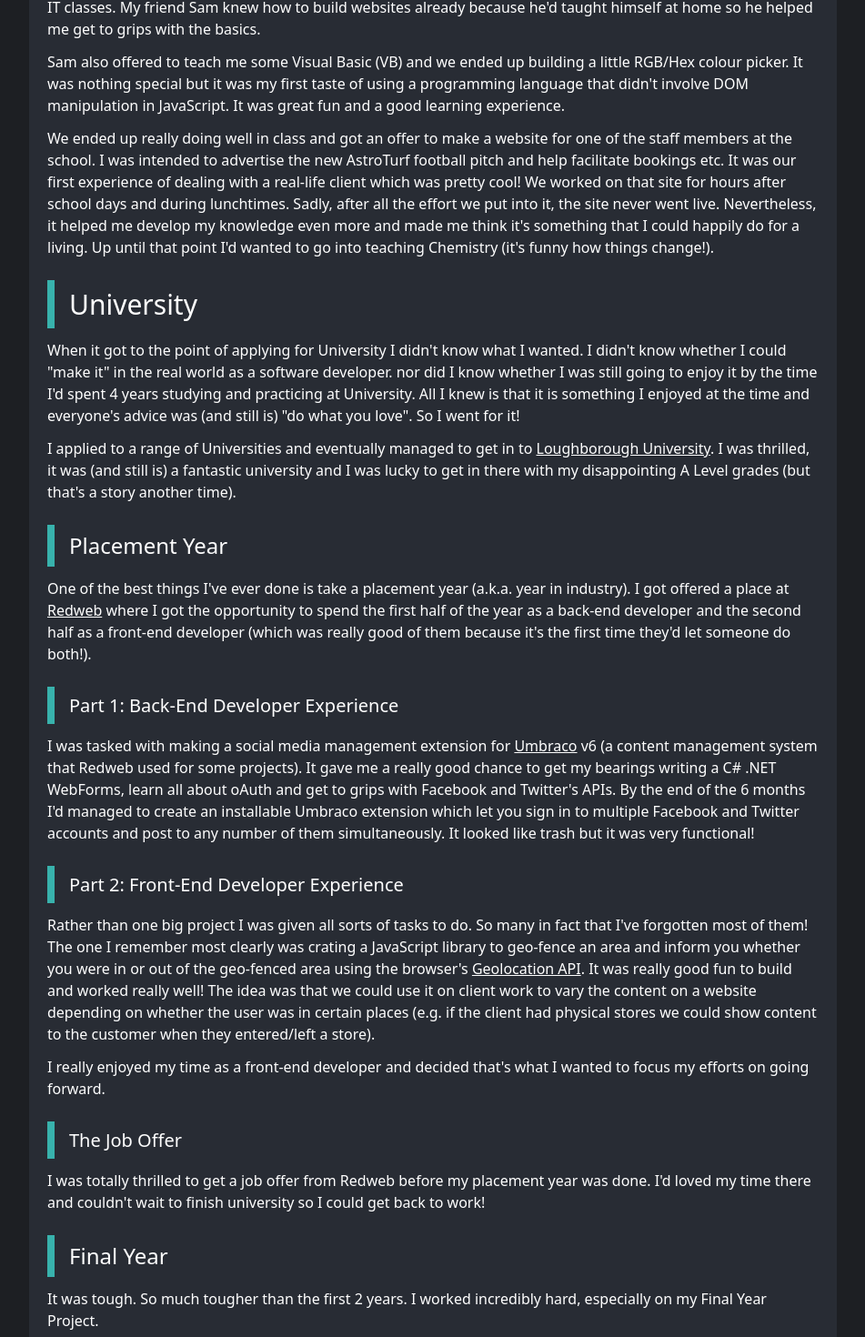
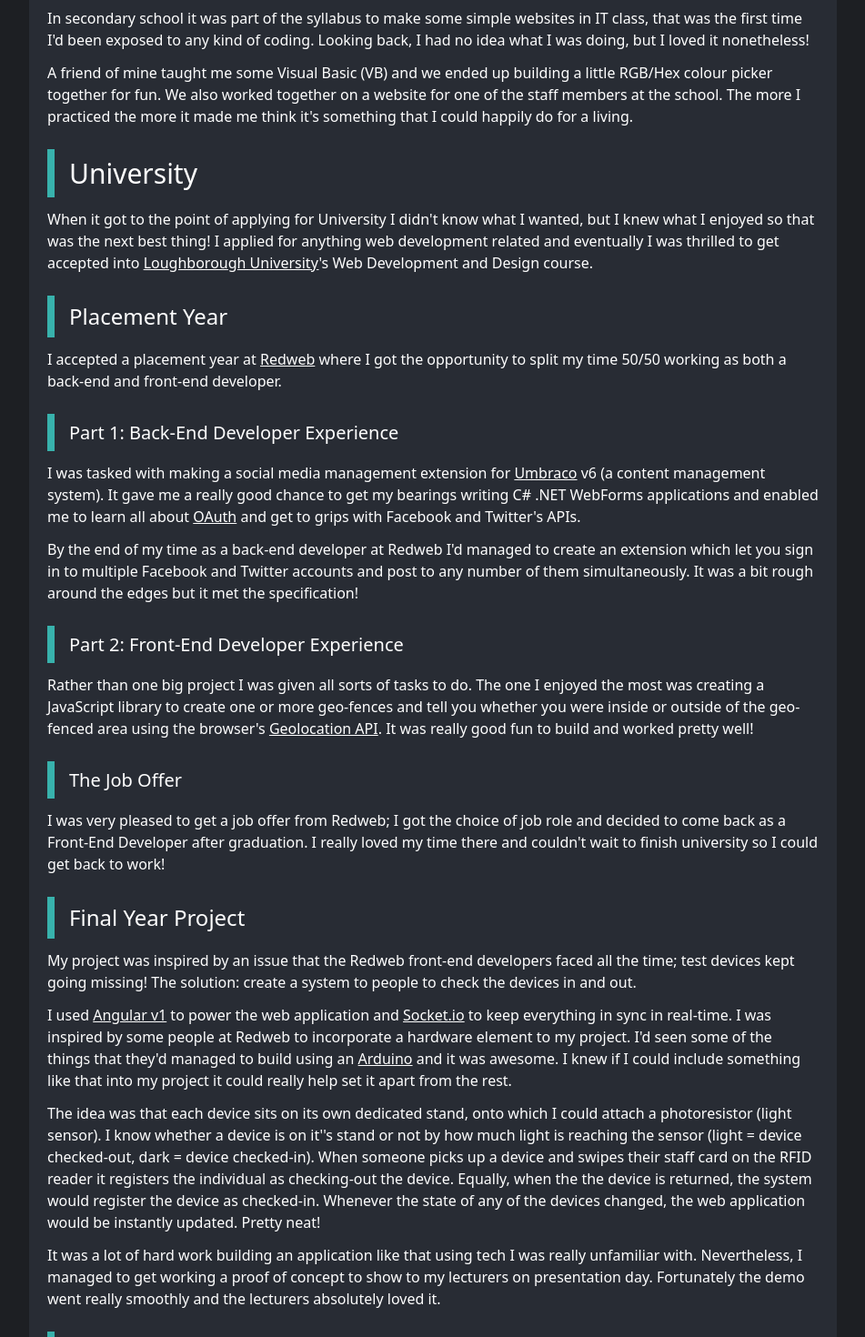
Before and after one commit to ryanmaffey/ryanmaffey.dev, a Next.js app: page /about in a window 1280 px wide. Shown: the part 316-1786 px from the top of the page at 91% size, without its empty margins (164-1115 px from the left). Built offline with nearby package versions, Linux system fonts and the light colour scheme.

Commit message:
shorter about page

```diff
--- a/pages/about/index.tsx
+++ b/pages/about/index.tsx
@@ -22,71 +22,42 @@ const PostsPage: React.StatelessComponent<IProps> = (props) => {
                 </div>
                 <div className="bg-gray-800 mb-5 p-5 rounded">
                     <h2>How Did I Get into Web Development?</h2>
+                    <p>Kind of by chance/accident!</p>
                     <p>
-                        Honestly, kind of by chance/accident! Back in the late
-                        2000's I was in secondary school making simple websites
-                        in IT classes. My friend Sam knew how to build websites
-                        already because he'd taught himself at home so he helped
-                        me get to grips with the basics.
+                        In secondary school it was part of the syllabus to make
+                        some simple websites in IT class, that was the first
+                        time I'd been exposed to any kind of coding. Looking
+                        back, I had no idea what I was doing, but I loved it
+                        nonetheless!
                     </p>
                     <p>
-                        Sam also offered to teach me some Visual Basic (VB) and
-                        we ended up building a little RGB/Hex colour picker. It
-                        was nothing special but it was my first taste of using a
-                        programming language that didn't involve DOM
-                        manipulation in JavaScript. It was great fun and a good
-                        learning experience.
-                    </p>
-                    <p>
-                        We ended up really doing well in class and got an offer
-                        to make a website for one of the staff members at the
-                        school. I was intended to advertise the new AstroTurf
-                        football pitch and help facilitate bookings etc. It was
-                        our first experience of dealing with a real-life client
-                        which was pretty cool! We worked on that site for hours
-                        after school days and during lunchtimes. Sadly, after
-                        all the effort we put into it, the site never went live.
-                        Nevertheless, it helped me develop my knowledge even
-                        more and made me think it's something that I could
-                        happily do for a living. Up until that point I'd wanted
-                        to go into teaching Chemistry (it's funny how things
-                        change!).
+                        A friend of mine taught me some Visual Basic (VB) and we
+                        ended up building a little RGB/Hex colour picker
+                        together for fun. We also worked together on a website
+                        for one of the staff members at the school. The more I
+                        practiced the more it made me think it's something that
+                        I could happily do for a living.
                     </p>
                     <h2>University</h2>
                     <p>
                         When it got to the point of applying for University I
-                        didn't know what I wanted. I didn't know whether I could
-                        "make it" in the real world as a software developer. nor
-                        did I know whether I was still going to enjoy it by the
-                        time I'd spent 4 years studying and practicing at
-                        University. All I knew is that it is something I enjoyed
-                        at the time and everyone's advice was (and still is) "do
-                        what you love". So I went for it!
-                    </p>
-                    <p>
-                        I applied to a range of Universities and eventually
-                        managed to get in to{" "}
+                        didn't know what I wanted, but I knew what I enjoyed so
+                        that was the next best thing! I applied for anything web
+                        development related and eventually I was thrilled to get
+                        accepted into{" "}
                         <Anchor href="https://www.lboro.ac.uk/" isExternalLink>
                             Loughborough University
                         </Anchor>
-                        . I was thrilled, it was (and still is) a fantastic
-                        university and I was lucky to get in there with my
-                        disappointing A Level grades (but that's a story another
-                        time).
+                        's Web Development and Design course.
                     </p>
                     <h3>Placement Year</h3>
                     <p>
-                        One of the best things I've ever done is take a
-                        placement year (a.k.a. year in industry). I got offered
-                        a place at{" "}
+                        I accepted a placement year at{" "}
                         <Anchor href="https://www.redweb.com/" isExternalLink>
                             Redweb
                         </Anchor>{" "}
-                        where I got the opportunity to spend the first half of
-                        the year as a back-end developer and the second half as
-                        a front-end developer (which was really good of them
-                        because it's the first time they'd let someone do
-                        both!).
+                        where I got the opportunity to split my time 50/50
+                        working as both a back-end and front-end developer.
                     </p>
                     <h4>Part 1: Back-End Developer Experience</h4>
                     <p>
@@ -95,133 +66,110 @@ const PostsPage: React.StatelessComponent<IProps> = (props) => {
                         <Anchor href="https://umbraco.com/" isExternalLink>
                             Umbraco
                         </Anchor>{" "}
-                        v6 (a content management system that Redweb used for
-                        some projects). It gave me a really good chance to get
-                        my bearings writing a C# .NET WebForms, learn all about
-                        oAuth and get to grips with Facebook and Twitter's APIs.
-                        By the end of the 6 months I'd managed to create an
-                        installable Umbraco extension which let you sign in to
-                        multiple Facebook and Twitter accounts and post to any
-                        number of them simultaneously. It looked like trash but
-                        it was very functional!
+                        v6 (a content management system). It gave me a really
+                        good chance to get my bearings writing C# .NET WebForms
+                        applications and enabled me to learn all about{" "}
+                        <Anchor href="https://oauth.net/" isExternalLink>
+                            OAuth
+                        </Anchor>{" "}
+                        and get to grips with Facebook and Twitter's APIs.
+                    </p>
+                    <p>
+                        By the end of my time as a back-end developer at Redweb
+                        I'd managed to create an extension which let you sign in
+                        to multiple Facebook and Twitter accounts and post to
+                        any number of them simultaneously. It was a bit rough
+                        around the edges but it met the specification!
                     </p>
                     <h4>Part 2: Front-End Developer Experience</h4>
                     <p>
                         Rather than one big project I was given all sorts of
-                        tasks to do. So many in fact that I've forgotten most of
-                        them! The one I remember most clearly was crating a
-                        JavaScript library to geo-fence an area and inform you
-                        whether you were in or out of the geo-fenced area using
-                        the browser's{" "}
+                        tasks to do. The one I enjoyed the most was creating a
+                        JavaScript library to create one or more geo-fences and
+                        tell you whether you were inside or outside of the
+                        geo-fenced area using the browser's{" "}
                         <Anchor
                             href="https://developer.mozilla.org/en-US/docs/Web/API/Geolocation_API"
                             isExternalLink
                         >
                             Geolocation API
                         </Anchor>
-                        . It was really good fun to build and worked really
-                        well! The idea was that we could use it on client work
-                        to vary the content on a website depending on whether
-                        the user was in certain places (e.g. if the client had
-                        physical stores we could show content to the customer
-                        when they entered/left a store).
-                    </p>
-                    <p>
-                        I really enjoyed my time as a front-end developer and
-                        decided that's what I wanted to focus my efforts on
-                        going forward.
+                        . It was really good fun to build and worked pretty
+                        well!
                     </p>
                     <h4>The Job Offer</h4>
                     <p>
-                        I was totally thrilled to get a job offer from Redweb
-                        before my placement year was done. I'd loved my time
-                        there and couldn't wait to finish university so I could
-                        get back to work!
+                        I was very pleased to get a job offer from Redweb; I got
+                        the choice of job role and decided to come back as a
+                        Front-End Developer after graduation. I really loved my
+                        time there and couldn't wait to finish university so I
+                        could get back to work!
                     </p>
-                    <h3>Final Year</h3>
-                    <p>
-                        It was tough. So much tougher than the first 2 years. I
-                        worked incredibly hard, especially on my Final Year
-                        Project.
-                    </p>
+                    <h3>Final Year Project</h3>
                     <p>
                         My project was inspired by an issue that the Redweb
-                        front-end developers faced almost daily; the test
-                        devices kept going missing! There was no way to know
-                        who'd taken a device so you'd have to wonder round the
-                        whole office trying to find it. My solution was to
-                        create a system of checking the devices in and out so
-                        that we'd always know which devices were free, and if
-                        they weren't free, who had taken them.
+                        front-end developers faced all the time; test devices
+                        kept going missing! The solution: create a system to
+                        people to check the devices in and out.
                     </p>
                     <p>
                         I used{" "}
                         <Anchor href="https://angularjs.org/" isExternalLink>
                             Angular v1
                         </Anchor>{" "}
-                        to power the UI and{" "}
+                        to power the web application and{" "}
                         <Anchor href="https://socket.io/" isExternalLink>
                             Socket.io
                         </Anchor>{" "}
-                        to keep the UI up-to-date. it was the first time I'd
-                        built anything using WebSockets and Socket.io made it an
-                        absolute breeze. Writing some software was cool but I
-                        wanted my project to stand out, and I was inspired by
-                        some of the people at Redweb to incorporate some
-                        hardware. I'd seen some of the things that they'd
-                        managed to build with and{" "}
+                        to keep everything in sync in real-time. I was inspired
+                        by some people at Redweb to incorporate a hardware
+                        element to my project. I'd seen some of the things that
+                        they'd managed to build using an{" "}
                         <Anchor href="https://www.arduino.cc/" isExternalLink>
                             Arduino
                         </Anchor>{" "}
-                        and it was awesome. If I could add that into my project
-                        it could really set it apart from the others.
+                        and it was awesome. I knew if I could include something
+                        like that into my project it could really help set it
+                        apart from the rest.
                     </p>
                     <p>
-                        Knowing nothing about electronics I was impressed that I
-                        managed to solder my Arduino board together and get an
-                        LED to blink on and off...so far so good! My end-goal
-                        was to use photoresistors (light sensors) and an RFID
-                        reader to make the act of checking out a device as easy
-                        as possible. The general idea was that each device sits
-                        on its own dedicated stand, onto which I could attach a
-                        photoresistor. When there's no light hitting the sensor
-                        the device is on its stand, otherwise it has been taken
-                        off its stand. After the state of a photoresistor
-                        changes from "no light" to "light" the person picking up
-                        the device swipes their staff pass on the RFID reader.
-                        So we know that Staff Member X has checked out Device Y.
-                        And of course, when the photoresistor senses a change of
-                        "light" to "no light" it would update the system to tell
-                        people that the Device Y is now free again. How hard
-                        could that be!?
+                        The idea was that each device sits on its own dedicated
+                        stand, onto which I could attach a photoresistor (light
+                        sensor). I know whether a device is on it''s stand or
+                        not by how much light is reaching the sensor (light =
+                        device checked-out, dark = device checked-in). When
+                        someone picks up a device and swipes their staff card on
+                        the RFID reader it registers the individual as
+                        checking-out the device. Equally, when the the device is
+                        returned, the system would register the device as
+                        checked-in. Whenever the state of any of the devices
+                        changed, the web application would be instantly updated.
+                        Pretty neat!
                     </p>
                     <p>
-                        It was an absolute nightmare. I had no idea what I was
-                        doing. I didn't think I was going to be able to have
-                        something worth showing at my project presentation
-                        because I'd bitten off more than I could chew! But
-                        finally, by some miracle, I managed to get a proof of
-                        concept working in time. Fortunately everything went
-                        really smoothly during the demo and the lecturers
-                        absolutely loved the use of the Arduino.
+                        It was a lot of hard work building an application like
+                        that using tech I was really unfamiliar with.
+                        Nevertheless, I managed to get working a proof of
+                        concept to show to my lecturers on presentation day.
+                        Fortunately the demo went really smoothly and the
+                        lecturers absolutely loved it.
                     </p>
+                    <h3>Graduation</h3>
                     <p>
-                        After all that, I had proudly achieved a First Class
-                        Honours Degree in Web Development and Design. Even today
-                        I am still so pleased with what I managed to achieve.
+                        After all my hard work I proudly achieved my First Class
+                        Honours Degree. Even today I am still incredibly pleased
+                        with what I managed to accomplish.
                     </p>
                     <h2>Work</h2>
                     <h3>Redweb (2015 - 2017)</h3>
                     <p>
-                        I began working for Redweb as a Front-End Developer
-                        shortly after graduating from university. As a
-                        relatively junior member of the team I was mostly
-                        responsible for creating the components for large sites
-                        built on top of{" "}
+                        And so I was back! I was mostly responsible for creating
+                        the visual components, forms, search pages, etc. for
+                        large sites built on top of{" "}
                         <Anchor href="https://www.sitecore.com/" isExternalLink>
                             Sitecore
                         </Anchor>{" "}
-                        (a content management system).
+                        (another content management system).
                     </p>
                     <p>
                         During my time here I was able to really progress my CSS
@@ -249,16 +197,10 @@ const PostsPage: React.StatelessComponent<IProps> = (props) => {
                     </p>
                     <h3>Amigo Loans (2017 - Present)</h3>
                     <p>
-                        I can honestly say I have massively grown as a developer
-                        as a result of working here. Although my job title is
-                        Front-End Software Engineer I have essentially become a
-                        full-stack developer...because I can! Their stance is
-                        "If you know you can do the job, get it done! Otherwise,
-                        feel free to ask the help of someone who can." which is
-                        a lot more freedom than I had in my previous job.
-                    </p>
-                    <p>
-                        Working here I have learned a lot about building .NET /{" "}
+                        I have massively grown as a developer as a result of
+                        working at Amigo. Although my job title is Front-End
+                        Software Engineer I have essentially become a full-stack
+                        developer. I've learned a lot about building .NET /{" "}
                         <Anchor
                             href="https://docs.microsoft.com/en-gb/dotnet/core/"
                             isExternalLink
@@ -289,6 +231,12 @@ const PostsPage: React.StatelessComponent<IProps> = (props) => {
                         transformed my ability and confidence as a developer.
                     </p>
                     <p>
+                        I also look after all of the Engineering placement
+                        students when they first join the team. I help them get
+                        set up, settled in and generally be there whenever they
+                        have any questions, technical or otherwise.
+                    </p>
+                    <p>
                         If you're interested in joining the team{" "}
                         <Anchor
                             href="https://www.amigoloans.co.uk/careers/Departments/Engineering"
```
